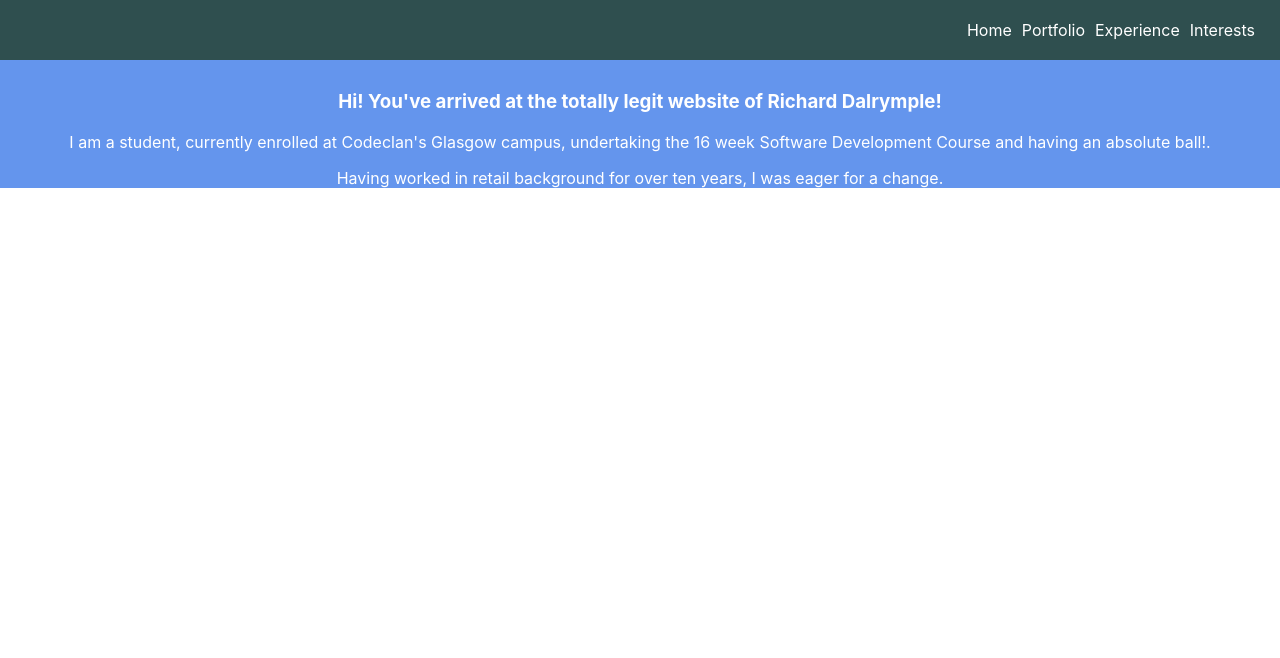
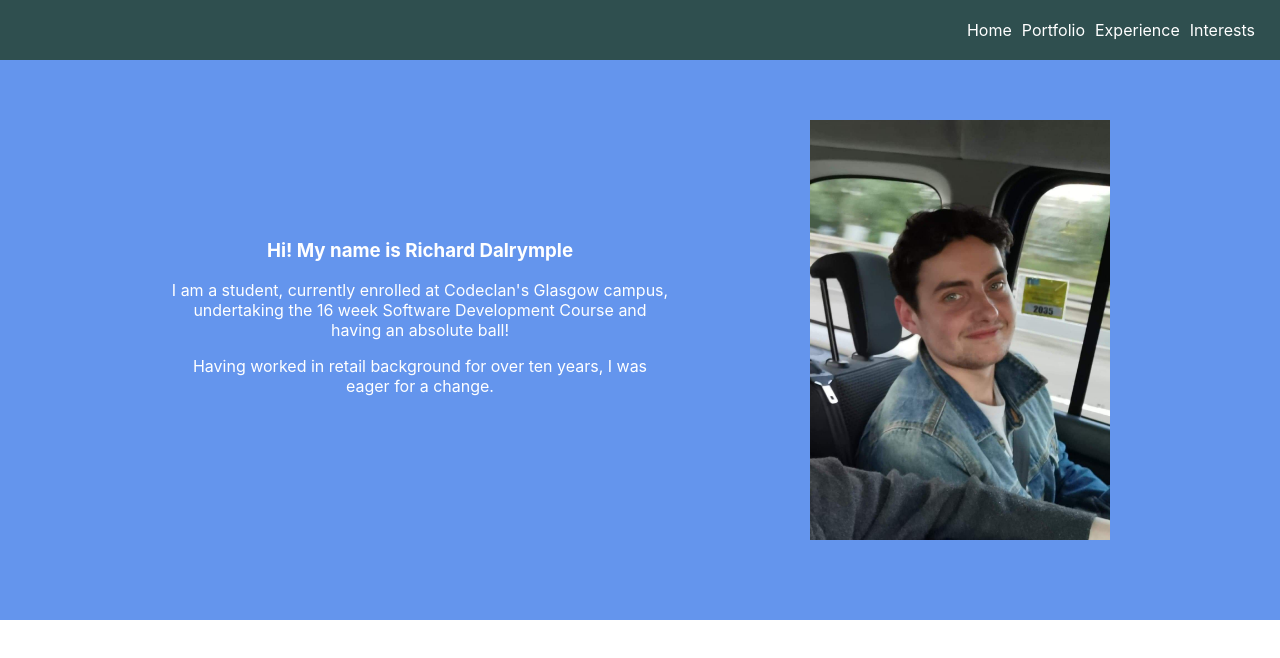
Before and after one commit to Tcherin/portfolio, a React (Create React App) app: page / in a window 1280 px wide. Shown: the top 658 px of the page. Built offline with nearby package versions, Linux system fonts and the light colour scheme.

Commit message:
home page started

```diff
--- a/src/App.css
+++ b/src/App.css
@@ -34,6 +34,20 @@ a {
 .home-container {
   text-align: center;
   margin: 30px;
+  margin-bottom: 0;
+  padding-top: 30px;
+  height: 500px;
+  display: flex;
+  justify-content: space-evenly;
+}
+
+.home-text {
+padding-top: 100px;
+  max-width: 500px;
+}
+
+.home-image {
+  border-radius: 50px;
 }
 
 
--- a/src/components/Home.js
+++ b/src/components/Home.js
@@ -3,10 +3,15 @@ import React from 'react';
 const Home = () => {
     return (
         <div className='home-container'>
-            <h3>Hi! You've arrived at the totally legit website of Richard Dalrymple!</h3>
-            <p>I am a student, currently enrolled at Codeclan's Glasgow campus,
-            undertaking the 16 week Software Development Course and having an absolute ball!.</p>
-            <p>Having worked in retail background for over ten years, I was eager for a change. </p>
+            <div className="home-text">
+                <h3>Hi! My name is Richard Dalrymple</h3>
+                <p>I am a student, currently enrolled at Codeclan's Glasgow campus,
+                undertaking the 16 week Software Development Course and having an absolute ball!</p>
+                <p>Having worked in retail background for over ten years, I was eager for a change. </p>
+            </div>
+            <div className="home-image">
+                <img src="images/me.jpeg" height="100" width="300"></img>
+            </div>
         </div>
 
      );
```
Also changed, not shown: public/images/me.jpeg (added).
